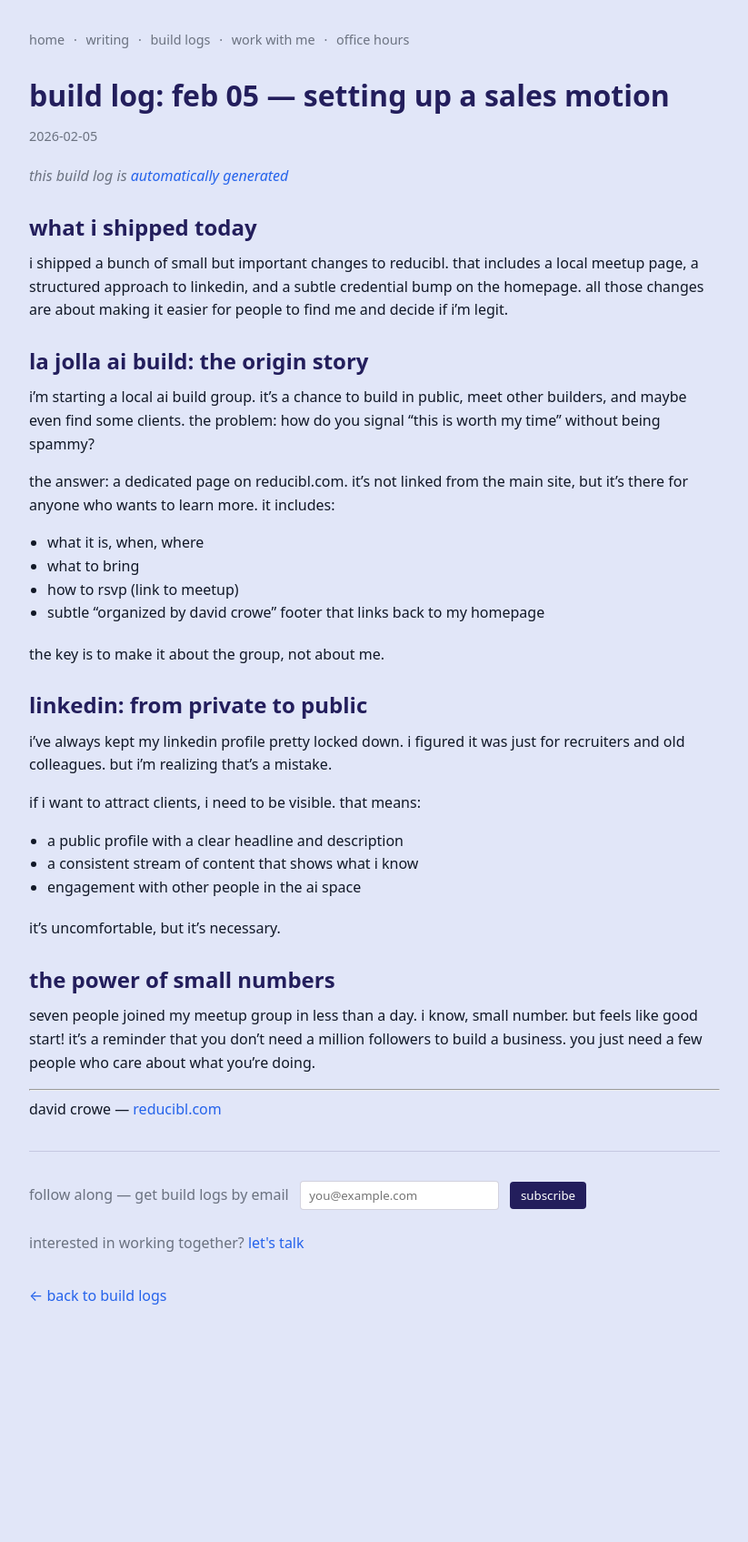
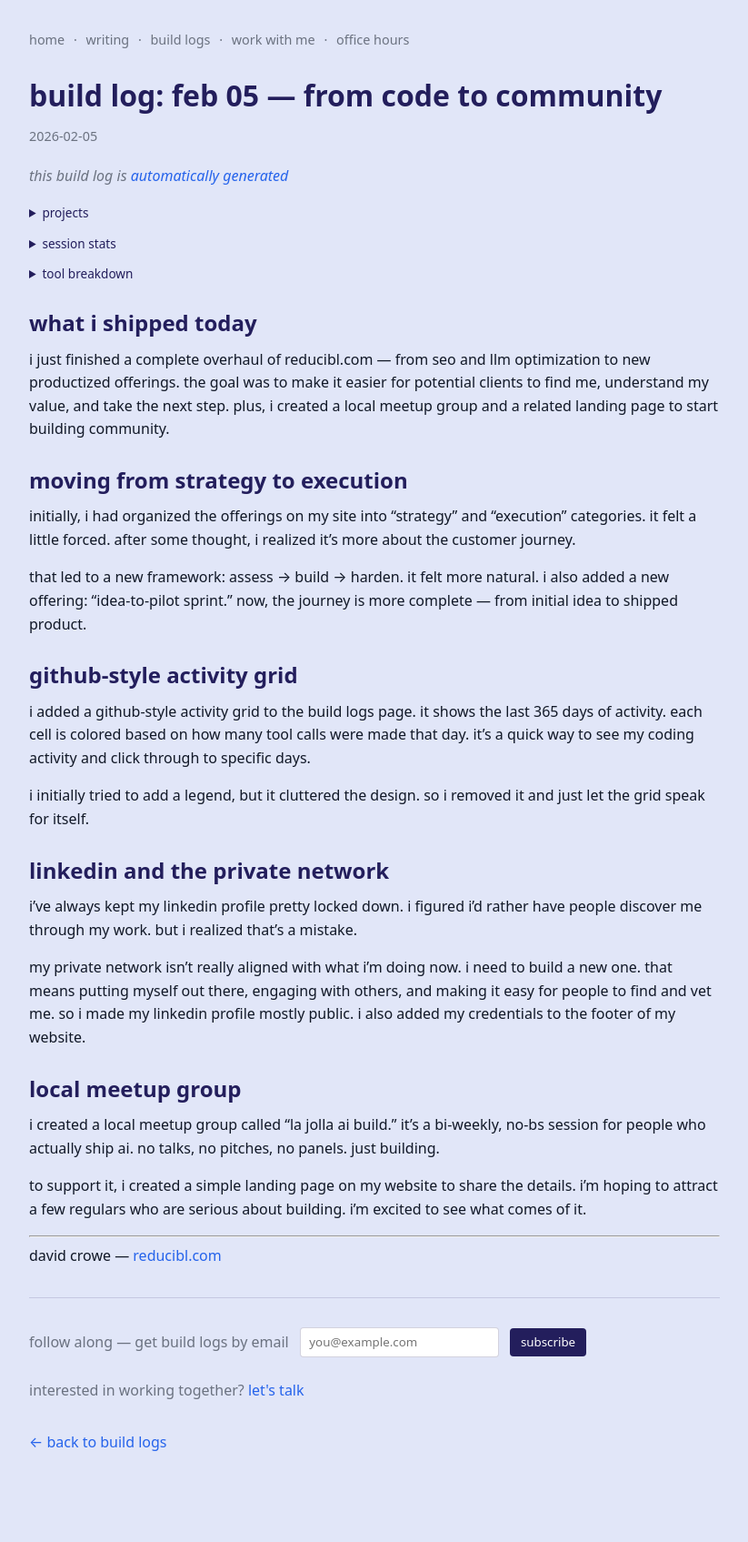
Before and after one commit to davidcrowe/reducibl.com, a Jekyll site: the page built from _posts/2026-02-05-build-log.md, in a window 1280 px wide. Shown: the whole page at 91% size, without its empty margins (228-1051 px from the left). Built offline with Jekyll 4.4.1, drawn with Linux system fonts in a browser that asks for light colours; before the commit the page ends 1534 px from its top, so only the background shows below that.

Commit message:
new build logs

```diff
--- a/_posts/2026-02-05-build-log.md
+++ b/_posts/2026-02-05-build-log.md
@@ -1,38 +1,67 @@
 ---
 layout: post
 category: buildlog
-title: "build log: feb 05 — setting up a sales motion"
-description: "from local meetups to linkedin profiles, it's all about building trust."
+title: "build log: feb 05 — from code to community"
+description: "finishing the website polish and setting up a community build session."
+toolCallCount: 1058
+toolBreakdown:
+  Read: 299
+  Bash: 296
+  Edit: 243
+  Glob: 48
+  Grep: 45
+  Write: 38
+  TaskUpdate: 36
+  TaskCreate: 18
+  TaskOutput: 11
+  Task: 11
+  TaskStop: 4
+  ExitPlanMode: 3
+  WebFetch: 3
+  AskUserQuestion: 2
+  EnterPlanMode: 1
+uniqueToolsUsed: 15
+inputTokens: 52880
+outputTokens: 157000
+totalTokens: 209880
+messageCount: 749
+humanMessageCount: 242
+assistantMessageCount: 507
+filesReadCount: 124
+filesWrittenCount: 73
+projectsWorkedOn:
+  - "apprentice-web"
+  - "dream-backend"
+  - ".claude"
+  - "inner-web"
+  - "reducibl"
+  - "chatflow-widget"
+sessionCount: 21
+screenshotCount: 11
 ---
 
 ### what i shipped today
-i shipped a bunch of small but important changes to reducibl. that includes a local meetup page, a structured approach to linkedin, and a subtle credential bump on the homepage. all those changes are about making it easier for people to find me and decide if i'm legit.
+i just finished a complete overhaul of reducibl.com — from seo and llm optimization to new productized offerings. the goal was to make it easier for potential clients to find me, understand my value, and take the next step. plus, i created a local meetup group and a related landing page to start building community.
 
-### la jolla ai build: the origin story
-i'm starting a local ai build group. it's a chance to build in public, meet other builders, and maybe even find some clients. the problem: how do you signal "this is worth my time" without being spammy?
+### moving from strategy to execution
+initially, i had organized the offerings on my site into "strategy" and "execution" categories. it felt a little forced. after some thought, i realized it's more about the customer journey.
 
-the answer: a dedicated page on reducibl.com. it's not linked from the main site, but it's there for anyone who wants to learn more. it includes:
+that led to a new framework: assess → build → harden. it felt more natural. i also added a new offering: "idea-to-pilot sprint." now, the journey is more complete — from initial idea to shipped product.
 
-- what it is, when, where
-- what to bring
-- how to rsvp (link to meetup)
-- subtle "organized by david crowe" footer that links back to my homepage
+### github-style activity grid
+i added a github-style activity grid to the build logs page. it shows the last 365 days of activity. each cell is colored based on how many tool calls were made that day. it's a quick way to see my coding activity and click through to specific days.
 
-the key is to make it about the group, not about me.
+i initially tried to add a legend, but it cluttered the design. so i removed it and just let the grid speak for itself.
 
-### linkedin: from private to public
-i've always kept my linkedin profile pretty locked down. i figured it was just for recruiters and old colleagues. but i'm realizing that's a mistake.
+### linkedin and the private network
+i've always kept my linkedin profile pretty locked down. i figured i'd rather have people discover me through my work. but i realized that's a mistake.
 
-if i want to attract clients, i need to be visible. that means:
+my private network isn't really aligned with what i'm doing now. i need to build a new one. that means putting myself out there, engaging with others, and making it easy for people to find and vet me. so i made my linkedin profile mostly public. i also added my credentials to the footer of my website.
 
-- a public profile with a clear headline and description
-- a consistent stream of content that shows what i know
-- engagement with other people in the ai space
+### local meetup group
+i created a local meetup group called "la jolla ai build." it's a bi-weekly, no-bs session for people who actually ship ai. no talks, no pitches, no panels. just building.
 
-it's uncomfortable, but it's necessary.
-
-### the power of small numbers
-seven people joined my meetup group in less than a day. i know, small number. but feels like good start! it's a reminder that you don't need a million followers to build a business. you just need a few people who care about what you're doing.
+to support it, i created a simple landing page on my website to share the details. i'm hoping to attract a few regulars who are serious about building. i'm excited to see what comes of it.
 
 ---
 david crowe — [reducibl.com](https://reducibl.com)
```
Also changed, not shown: _posts/2026-02-06-build-log.md (added, +70 -0 lines), _posts/2026-02-06-case-study-apprentice-mcp.md (+19 -16 lines), _posts/2026-02-06-case-study-apprentice-pilot.md (+14 -12 lines), _posts/2026-02-06-case-study-inner-governance.md (+16 -16 lines), _posts/2026-02-07-build-log.md (added, +84 -0 lines), index.md (+2 -2 lines), scripts/screenshots.mjs (added, +115 -0 lines).
